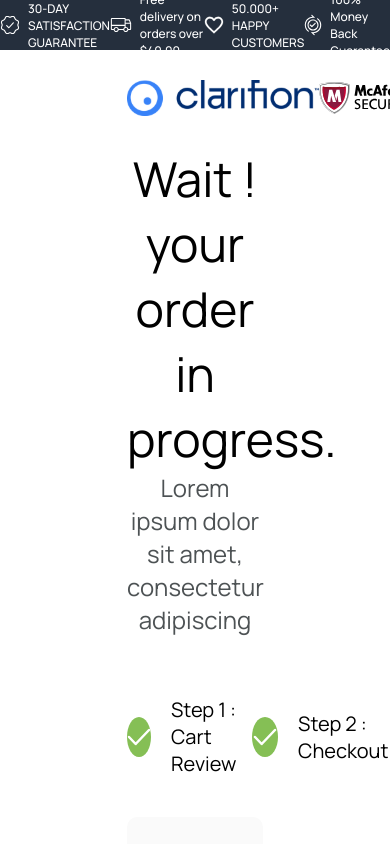
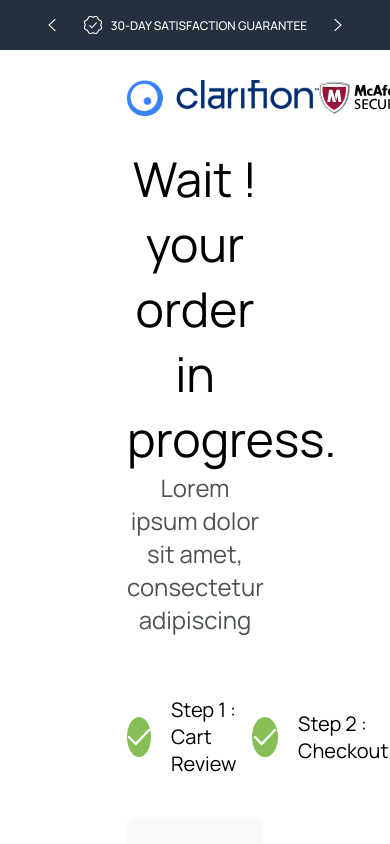
Before and after one commit to rvmelo/ejam-challenge, a React (Vite) app: page / in a window 390 px wide. Shown: the top 844 px of the page. Built offline with nearby package versions, Linux system fonts and the light colour scheme.

Commit message:
feat: add media query to header

```diff
--- a/src/components/header/index.tsx
+++ b/src/components/header/index.tsx
@@ -4,23 +4,28 @@ import checkArrowLogo from '../../assets/check-arrow.svg'
 import heartLogo from '../../assets/heart.svg'
 import syncArrowLogo from '../../assets/sync-arrow.svg'
 import truckLogo from '../../assets/truck.svg'
+import arrowLeftLogo from '../../assets/arrow-left.svg'
+import arrowRightLogo from '../../assets/arrow-right.svg'
 
 export const Header: React.FC = () => {
   return (
     <HeaderContainer>
-      <div>
+      <img className="hidable-arrow" src={arrowLeftLogo} alt="" />
+      <div className="changeable-div">
         <img src={checkArrowLogo} alt="" />
         <span>30-DAY SATISFACTION GUARANTEE</span>
       </div>
-      <div>
+      <img className="hidable-arrow" src={arrowRightLogo} alt="" />
+
+      <div className="hidable-item">
         <img src={truckLogo} alt="" />
         <span>Free delivery on orders over $40.00</span>
       </div>
-      <div>
+      <div className="hidable-item">
         <img src={heartLogo} alt="" />
         <span>50.000+ HAPPY CUSTOMERS</span>
       </div>
-      <div>
+      <div className="hidable-item">
         <img src={syncArrowLogo} alt="" />
         <span>100% Money Back Guarantee</span>
       </div>
--- a/src/components/header/styles.ts
+++ b/src/components/header/styles.ts
@@ -24,4 +24,26 @@ export const HeaderContainer = styled.div`
       margin-right: 8px;
     }
   }
+
+  @media (max-width: 430px) {
+    justify-content: center;
+
+    .hidable-item {
+      display: none;
+    }
+
+    .changeable-div {
+      margin: 0 1.65625rem;
+    }
+  }
+
+  @media (min-width: 430px) {
+    .hidable-arrow {
+      display: none;
+    }
+  }
+
+  .hidable-arrow {
+    cursor: pointer;
+  }
 `
```
Also changed, not shown: src/assets/arrow-left.svg (added), src/assets/arrow-right.svg (added).
